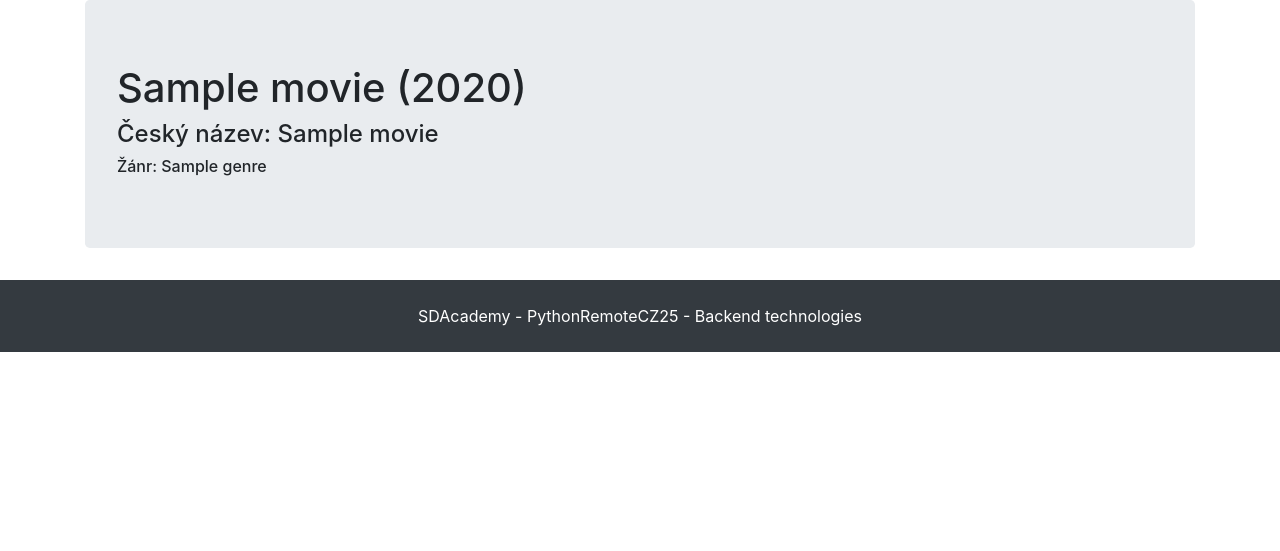
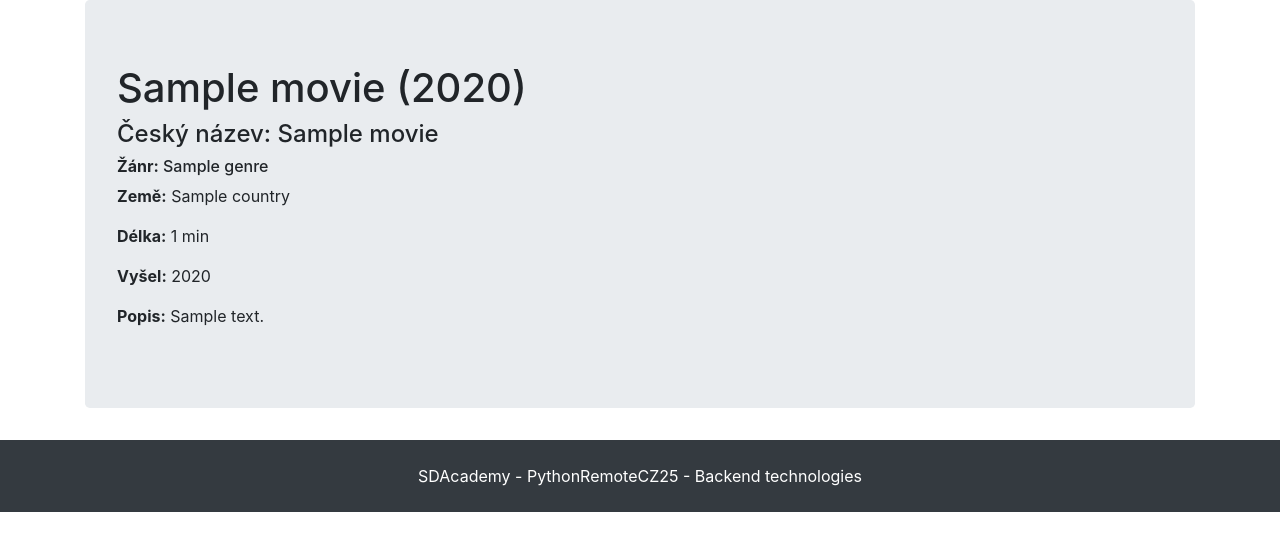
Before and after one commit to DaliborZ-tech/HollymoviesSDA, a Django app: page /movie/1/ in a window 1280 px wide. Shown: the part 56-607 px from the top of the page. Run offline with Django 5.2, Linux system fonts and the light colour scheme; tables that the repository leaves empty hold one stand-in row (values such as "Sample post"); some libraries are stand-ins or nearby versions.

Commit message:
Movie - detail view

```diff
--- a/templates/home.html
+++ b/templates/home.html
@@ -5,5 +5,5 @@
 {% endblock %}
 
 {% block content %}
-    <h1>Vítejte na našich stránkách o filmech</h1>
+    <h1 class="text-center">Vítejte na našich stránkách o filmech</h1>
 {% endblock %}
--- a/templates/movie.html
+++ b/templates/movie.html
@@ -6,6 +6,10 @@
 
 {% block content %}
     <h1>{{ movie }}</h1>
-    <h4>Český název: {{ movie.title_cz }}</h4>
-    <h6>Žánr: {% for genre in movie.genres.all %}{{ genre }}{% if not forloop.last %}, {% endif %}{% empty %}Tento film nemá přidělený žánr{% endfor %}</h6>
+    <h4>{% if movie.title_cz %}Český název: {{ movie.title_cz }}{% else %}{% endif %}</h4>
+    <h6><strong>Žánr:</strong> {% for genre in movie.genres.all %}{{ genre }}{% if not forloop.last %}, {% endif %}{% empty %}Tento film nemá přidělený žánr{% endfor %}</h6>
+    <p><strong>Země:</strong> {% for country in movie.countries.all %}{{ country }}{% if not forloop.last %}, {% endif %}{% empty %}Původ není znám{% endfor %}</p>
+    <p><strong>Délka:</strong> {% if movie.length %}{{ movie.length }} min{% else %}Délka není známa{% endif %}</p>
+    <p><strong>Vyšel:</strong> {% if movie.released_year %}{{ movie.released_year }}{% elif movie.released_date %}{{ movie.released_date_cz }}{% else %}Datum vydání není znám{% endif %}</p>
+    <p><strong>Popis:</strong> {% if movie.description %}{{ movie.description }}{% else %}Popis nebyl vyplněn{% endif %}</p>
 {% endblock %}
--- a/viewer/models.py
+++ b/viewer/models.py
@@ -1,3 +1,5 @@
+from datetime import datetime
+
 from django.db.models import Model, CharField, ManyToManyField, IntegerField, \
     TextField, DateField, DateTimeField
 
@@ -50,3 +52,8 @@ class Movie(Model):
 
     def __repr__(self):
         return f"Movie(title_orig={self.title_orig})"
+
+    def released_date_cz(self):
+        if self.released_date:
+            return datetime.strftime(self.released_date, "%d. %m. %Y")
+        return None
```
